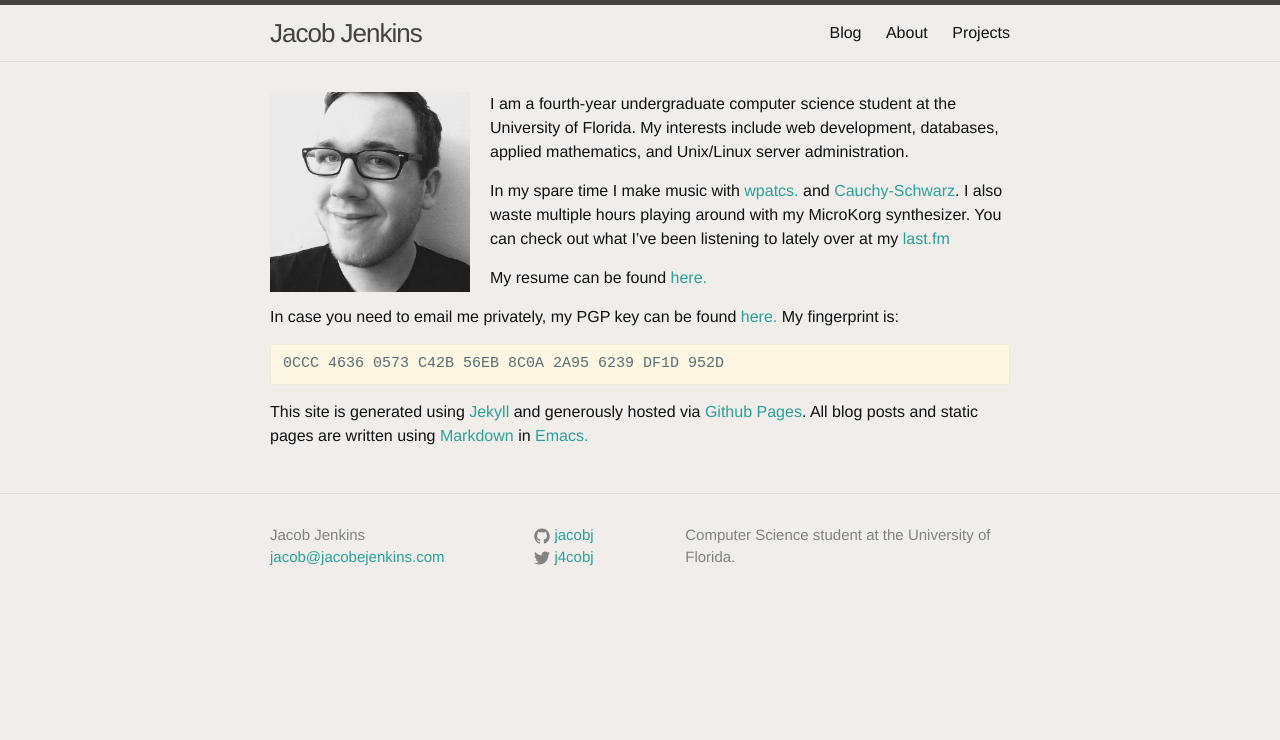
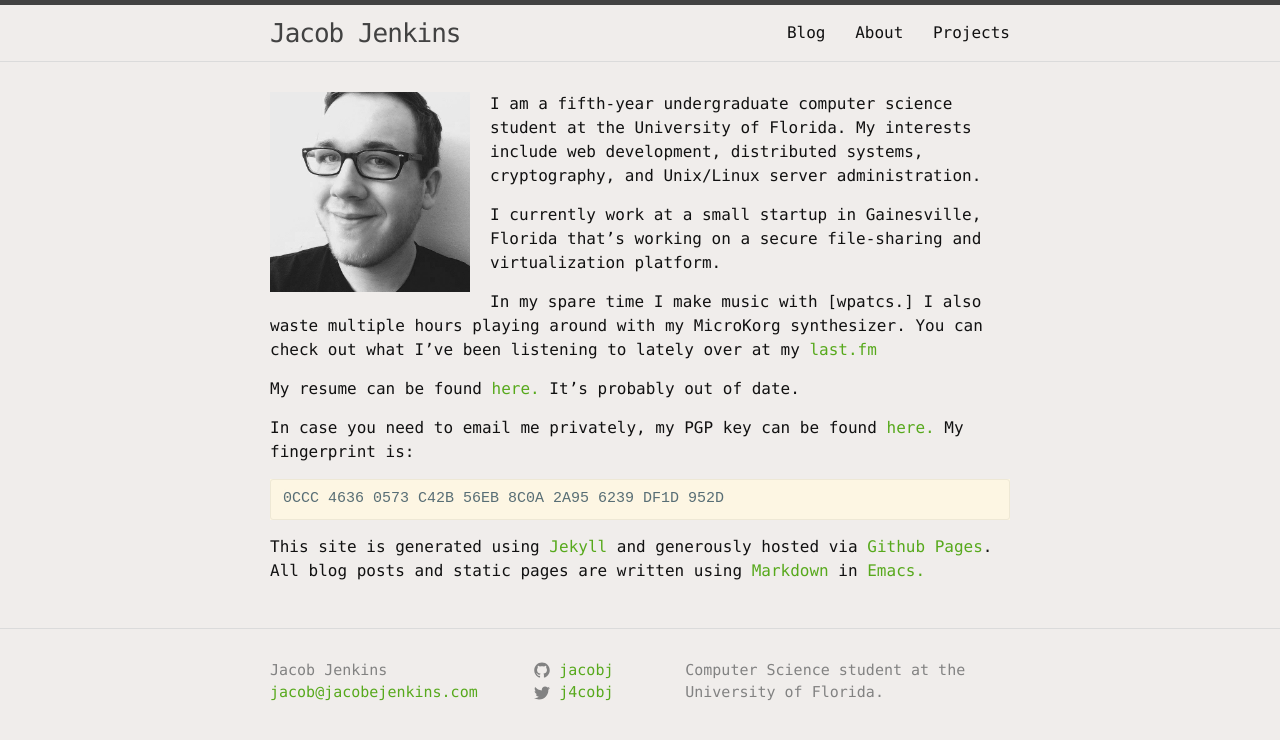
Before and after one commit to jacobj/jacobj.github.io, a Jekyll site: the page built from index.md, in a window 1280 px wide. Shown: the top 740 px of the page. Built offline with Jekyll 4.4.1, drawn with Linux system fonts in a browser that asks for light colours.

Commit message:
Changes to about

```diff
--- a/_includes/head.html
+++ b/_includes/head.html
@@ -9,4 +9,5 @@
   <link rel="stylesheet" href="{{ "/css/main.css" | prepend: site.baseurl }}">
   <link rel="canonical" href="{{ page.url | replace:'index.html','' | prepend: site.baseurl | prepend: site.url }}">
   <link rel="alternate" type="application/rss+xml" title="{{ site.title }}" href="{{ "/feed.xml" | prepend: site.baseurl | prepend: site.url }}" />
+  <link href='http://fonts.googleapis.com/css?family=PT+Sans' rel='stylesheet' type='text/css'>
 </head>
--- a/css/main.scss
+++ b/css/main.scss
@@ -6,7 +6,7 @@
 
 
 // Our variables
-$base-font-family: Helvetica Neue, Helvetica, Arial, sans-serif;
+$base-font-family: Menlo, DejaVu Sans Mono, Consolas, Monospace;
 $base-font-size:   16px;
 $small-font-size:  $base-font-size * 0.875;
 $base-line-height: 1.5;
@@ -15,7 +15,7 @@ $spacing-unit:     30px;
 
 $text-color:       #111;
 $background-color: #F0EDEB;
-$brand-color:      #2AA198;
+$brand-color:      #57A91C;
 
 $grey-color:       #828282;
 $grey-color-light: lighten($grey-color, 35%);
--- a/index.md
+++ b/index.md
@@ -5,16 +5,20 @@ permalink: /
 ---
 
 <img src="img/me.jpg" width="200" align="left" style="padding-right:20px;"> I am
-a fourth-year undergraduate computer science student at the University of
-Florida. My interests include web development, databases, applied mathematics,
-and Unix/Linux server administration.
+a fifth-year undergraduate computer science student at the University of
+Florida. My interests include web development, distributed systems,
+cryptography, and Unix/Linux server administration.
 
-In my spare time I make music with [wpatcs.](http://wpatcs.bandcamp.com) and
-[Cauchy-Schwarz](http://cauchy-schwarz.bandcamp.com/). I also waste multiple
-hours playing around with my MicroKorg synthesizer. You can check out what I've
-been listening to lately over at my [last.fm](http://www.last.fm/)
+I currently work at a small startup in Gainesville, Florida that's working on a
+secure file-sharing and virtualization platform.
 
-My resume can be found [here.](https://dl.dropboxusercontent.com/u/11061210/Resume.pdf)
+In my spare time I make music with [wpatcs.] I also waste multiple hours playing
+around with my MicroKorg synthesizer. You can check out what I've been listening
+to lately over at my [last.fm](http://www.last.fm/)
+
+My resume can be found
+[here.](https://dl.dropboxusercontent.com/u/11061210/Resume.pdf) It's probably
+out of date.
 
 In case you need to email me privately, my PGP key can be found [here.](key.asc)
 My fingerprint is:
```
